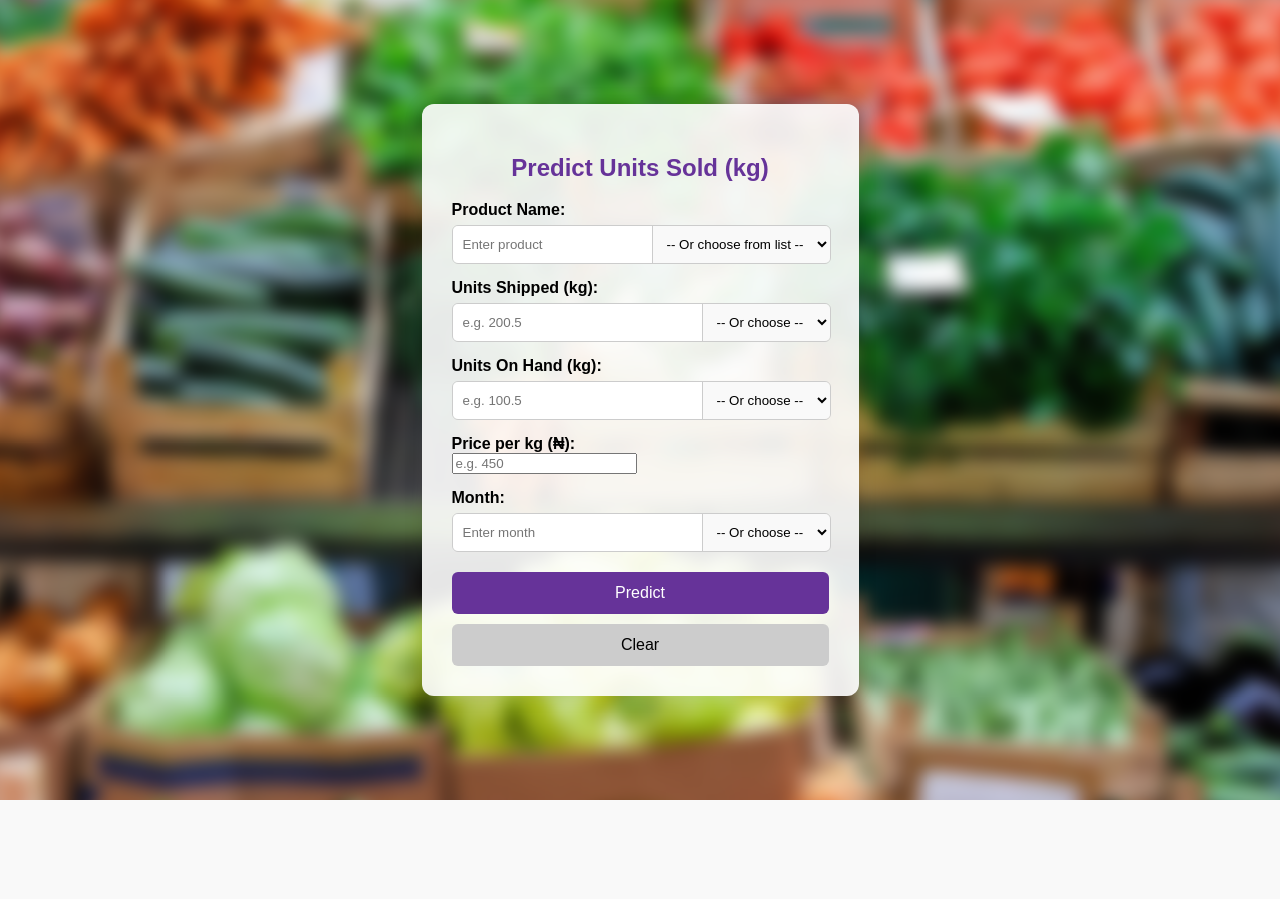
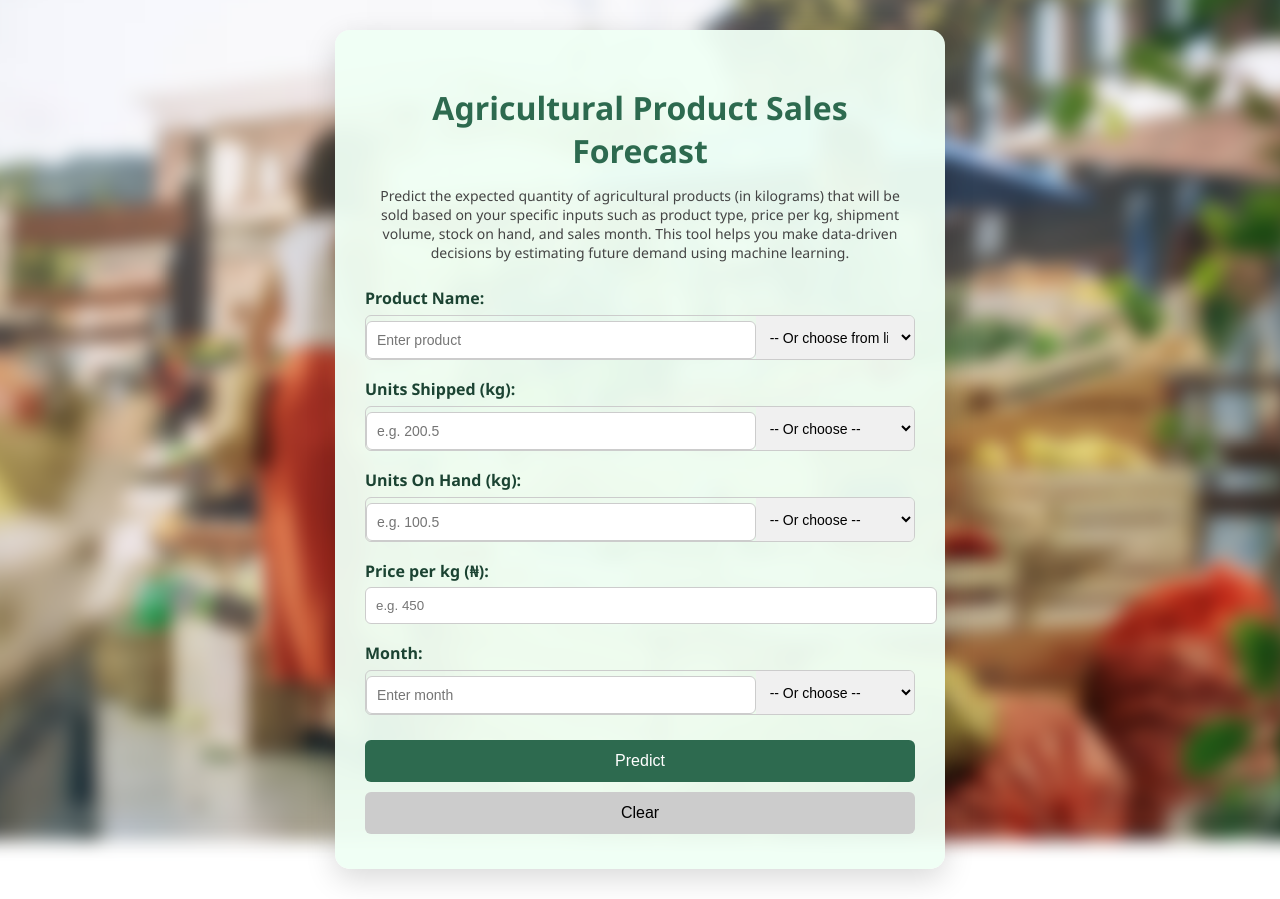
Before and after one commit to Davischoice1/agrosales, a Flask app: page / in a window 1280 px wide. Before the commit the page ends 800 px from the top, so only its background shows below. Run offline with Flask 3, Linux system fonts and the light colour scheme.

Commit message:
First commit

```diff
--- a/templates/index.html
+++ b/templates/index.html
@@ -2,15 +2,16 @@
 <html lang="en">
 <head>
     <meta charset="UTF-8">
-    <title>Sales Prediction</title>
+    <title>Agricultural Sales Prediction</title>
     <style>
+        /* Background image blur layer */
         .background-blur {
             position: fixed;
             top: 0;
             left: 0;
             width: 100%;
             height: 100%;
-            background-image: url('{{ url_for("static", filename="background.jpg") }}');
+            background-image: url('{{ url_for("static", filename="anjorin.jpg") }}');
             background-size: cover;
             background-position: center;
             z-index: -1;
@@ -19,40 +20,48 @@
         }
 
         body {
-            font-family: Arial, sans-serif;
             margin: 0;
-            padding: 0;
+            font-family: 'Segoe UI', sans-serif;
+            min-height: 100vh;
             display: flex;
             justify-content: center;
             align-items: center;
-            min-height: 100vh;
-            position: relative;
+            background-color: rgba(255, 255, 255, 0.5);
         }
 
         .container {
-            max-width: 500px;
-            background-color: rgba(255, 255, 255, 0.9);
-            padding: 30px;
-            border-radius: 12px;
-            box-shadow: 0 0 20px rgba(0,0,0,0.1);
+            background-color: rgba(240, 255, 245, 0.95); /* light greenish */
+            padding: 35px 30px;
+            border-radius: 15px;
+            box-shadow: 0 10px 30px rgba(0, 0, 0, 0.15);
+            width: 90%;
+            max-width: 550px;
             margin: 30px;
             z-index: 1;
         }
 
-        h2 {
+        h1 {
             text-align: center;
-            color: rebeccapurple;
+            color: #2d6a4f;
+            margin-bottom: 10px;
+        }
+
+        p {
+            text-align: center;
+            font-size: 14px;
+            color: #444;
+            margin-bottom: 25px;
         }
 
         label {
             display: block;
-            margin-top: 15px;
+            margin-top: 18px;
             font-weight: bold;
+            color: #1b4332;
         }
 
         .input-with-dropdown {
             display: flex;
-            width: 100%;
             margin-top: 6px;
             border: 1px solid #ccc;
             border-radius: 6px;
@@ -63,63 +72,70 @@
         .input-with-dropdown select {
             border: none;
             padding: 10px;
-            margin-top: 0;
-            border-radius: 0;
-            flex-grow: 1;
+            font-size: 14px;
+            width: 100%;
         }
 
         .input-with-dropdown input {
-            flex-basis: 70%;
+            flex: 70%;
             border-right: 1px solid #ccc;
         }
 
         .input-with-dropdown select {
-            flex-basis: 30%;
-            background-color: #f9f9f9;
-            cursor: pointer;
+            flex: 30%;
+            background-color: #f0f0f0;
+        }
+
+        input[type="number"],
+        input[type="text"] {
+            width: 100%;
+            padding: 10px;
+            margin-top: 5px;
+            border-radius: 6px;
+            border: 1px solid #ccc;
         }
 
         button {
             width: 100%;
             padding: 12px;
-            margin-top: 20px;
-            background-color: rebeccapurple;
+            margin-top: 25px;
+            background-color: #2d6a4f;
             color: white;
+            font-size: 16px;
             border: none;
             border-radius: 6px;
-            font-size: 16px;
             cursor: pointer;
         }
 
         button:hover {
-            background-color: indigo;
+            background-color: #1b4332;
         }
 
         .clear-button {
-            background-color: #ccc;
+            background-color: #cccccc;
             color: black;
             margin-top: 10px;
         }
 
         .result {
-            margin-top: 30px;
-            padding: 20px;
-            background-color: #e6ffe6;
-            color: #06470c;
-            border-left: 5px solid green;
+            margin-top: 25px;
+            padding: 15px;
+            background-color: #d8f3dc;
+            color: #1b4332;
+            border-left: 5px solid #52b788;
+            border-radius: 6px;
             font-weight: bold;
-            border-radius: 8px;
         }
 
         details {
             margin-top: 15px;
             font-size: 0.95em;
+            color: #444;
         }
 
         @media (max-width: 600px) {
             .container {
-                padding: 20px;
-                margin: 20px;
+                padding: 25px 20px;
             }
 
             .input-with-dropdown {
@@ -128,8 +144,8 @@
 
             .input-with-dropdown input,
             .input-with-dropdown select {
-                flex-basis: 100%;
                 width: 100%;
+                flex: 100%;
                 border-right: none;
             }
 
@@ -144,7 +160,9 @@
 <div class="background-blur"></div>
 
 <div class="container">
-    <h2>Predict Units Sold (kg)</h2>
+    <h1>Agricultural Product Sales Forecast</h1>
+    <p>Predict the expected quantity of agricultural products (in kilograms) that will be sold based on your specific inputs such as product type, price per kg, shipment volume, stock on hand, and sales month.
+    This tool helps you make data-driven decisions by estimating future demand using machine learning.</p>
 
     <form method="POST" action="/predict">
         <label>Product Name:</label>
@@ -206,7 +224,7 @@
     </form>
 
     {% if prediction %}
-        <div class="result" role="alert">{{ prediction|safe }}</div>
+        <div class="result">{{ prediction|safe }}</div>
         <details>
             <summary>What does this mean?</summary>
             The prediction is an estimate based on your inputs. The confidence interval shows a range the actual value is likely to fall within.
```
Also changed, not shown: static/anjorin.jpg (added), static/background.jpg (deleted).
